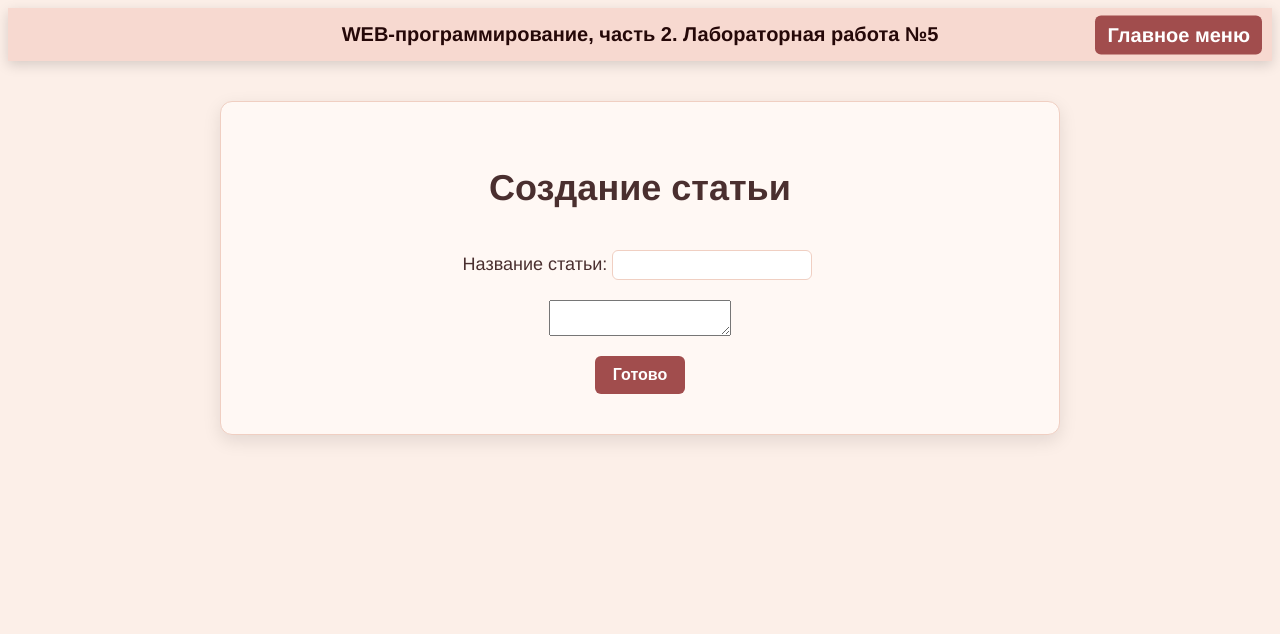
After one commit to FoxyForLove/web-back-labs, a Flask app: page /lab5/create_article in a window 1280 px wide. The commit adds this page. Shown: the top 634 px of the page. Run offline with Flask 3, Linux system fonts and the light colour scheme; the visitor is signed in with stand-in values (Sample User, id 1); some libraries are stand-ins or nearby versions.

Commit message:
Создание статьи

```diff
--- a/lab5.py
+++ b/lab5.py
@@ -81,3 +81,26 @@ def login():
     session['login'] = login
     db_close(conn, cur)
     return render_template("lab5/success_login.html", login=login)
+
+@lab5.route("/lab5/create_article", methods = ['GET', 'POST'])
+def create():
+    login=session.get('login')
+    if not login:
+        return redirect('/lab5/login')
+
+    if request.method == 'GET':
+        return render_template('lab5/create_article.html')
+
+    title = request.form.get('title')
+    article_text = request.form.get('article_text')
+
+    conn, cur = db_connect()
+
+    cur.execute("SELECT * FROM users WHERE login=%s;", (login, ))
+    user_id = cur.fetchone()["id"]
+
+    cur.execute(f"INSERT INTO articles (user_id, title, article_text) \
+                VALUES ({user_id}, '{title}', '{article_text}');")
+
+    db_close(conn, cur)
+    return redirect('/lab5')
--- /dev/null
+++ b/templates/lab5/create_article.html
@@ -0,0 +1,41 @@
+{% extends 'base.html' %}
+
+{% block lab %}Лабораторная работа №5{% endblock %}
+
+{% block main %}
+    <style>
+        form div {
+            margin-bottom: 10px;
+        }
+
+        form input[type="text"],
+        form input[type="password"] {
+            width: 200px;
+            padding: 5px;
+        }
+        .error {
+            color: #b30000;
+            font-weight: bold;
+            font-style: italic;
+        }
+    </style>
+
+    <h1> Создание статьи </h1>
+
+    <form method="post">
+         <div>
+            <label>
+                Название статьи:
+                <input type="text" maxlength="50" name="title">
+            </label>
+        </div>
+
+        <div>
+            <textarea name="article_text"></textarea>
+        </div>
+
+        <div>
+            <button type="sumbit"> Готово </button>
+        </div>
+    </form>
+{% endblock %}
--- a/templates/lab5/lab5.html
+++ b/templates/lab5/lab5.html
@@ -15,6 +15,6 @@
             <li><a href="/lab5/login">Вход</a></li>
             <li><a href="/lab5/register">Регистрация</a></li>
             <li><a href="/lab5/list">Список статей</a></li>
-            <li><a href="/lab5/create">Создать статью</a></li>
+            <li><a href="/lab5/create_article">Создать статью</a></li>
     </ul>
 {% endblock %}
```
